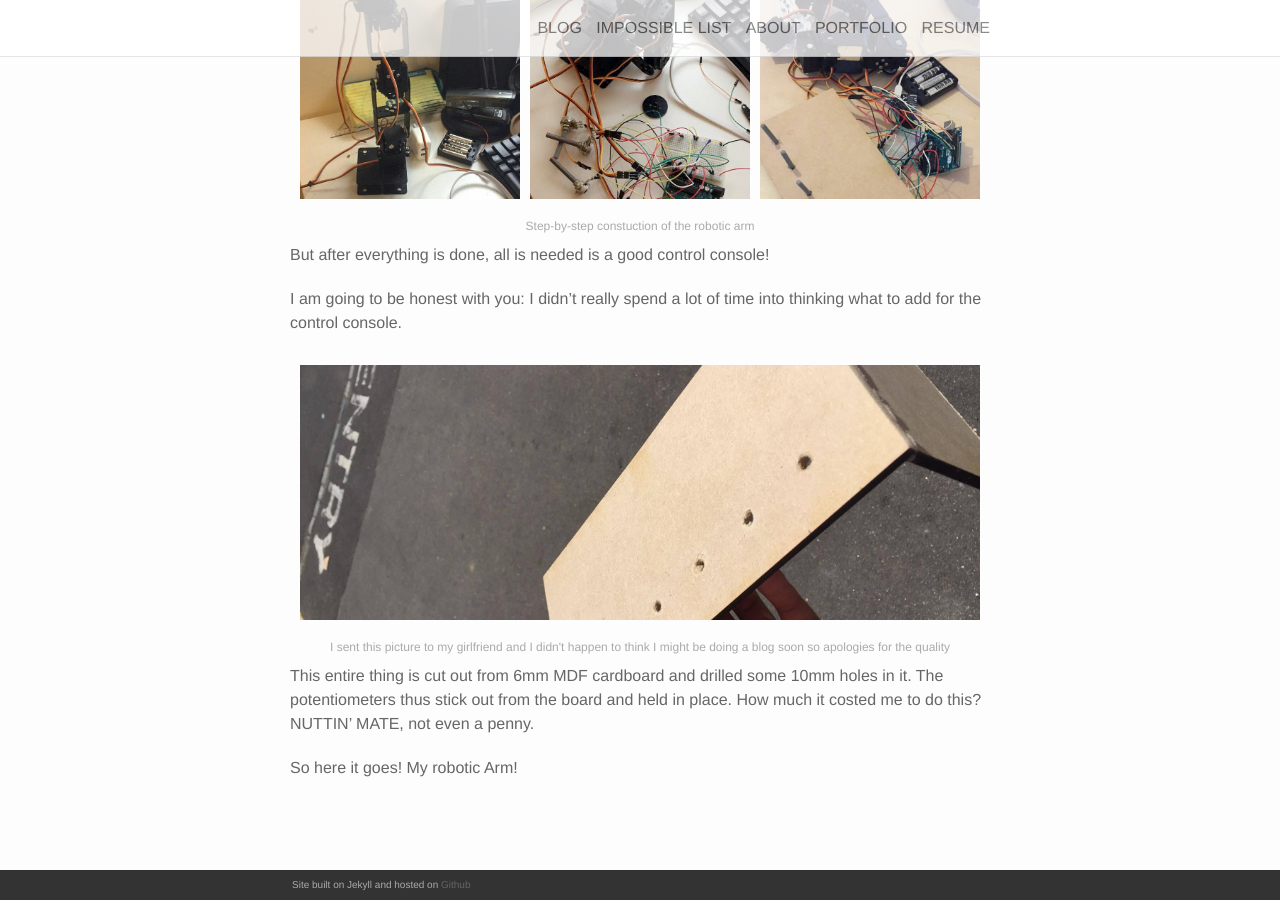
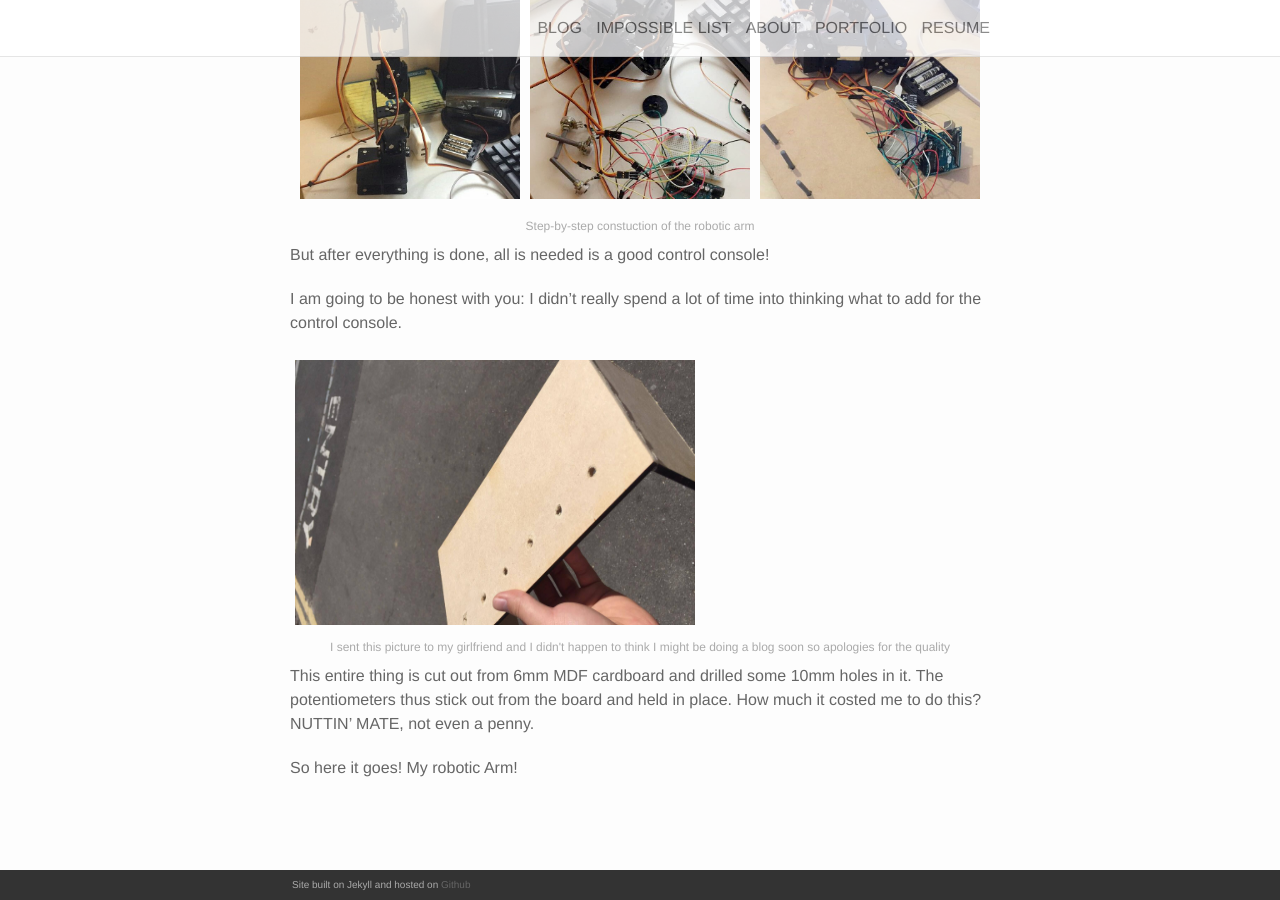
Before and after one commit to chwong1996/myhome, a Jekyll site: the page built from _portfolio/2_project.markdown, in a window 1280 px wide and 900 px high, scrolled down 1344 px. Built offline with Jekyll 4.4.1, drawn with Linux system fonts in a browser that asks for light colours; nearby versions of some CDN libraries.

Commit message:
Update 2_project.markdown

```diff
--- a/_portfolio/2_project.markdown
+++ b/_portfolio/2_project.markdown
@@ -37,7 +37,7 @@ But after everything is done, all is needed is a good control console!
 
 I am going to be honest with you: I didn't really spend a lot of time into thinking what to add for the control console.
 <div class="img_row">
-	<img class="col three" src="{{ site.baseurl }}/img/mdf control.jpg" alt="" title="The Control Console"/>
+	<img src="{{ site.baseurl }}/img/mdf control.jpg" style="float:centre;width:400px;height:100%;" alt="" title="Robotic arm">
 </div>
 <div class="col three caption">
 	I sent this picture to my girlfriend and I didn't happen to think I might be doing a blog soon so apologies for the quality
```
